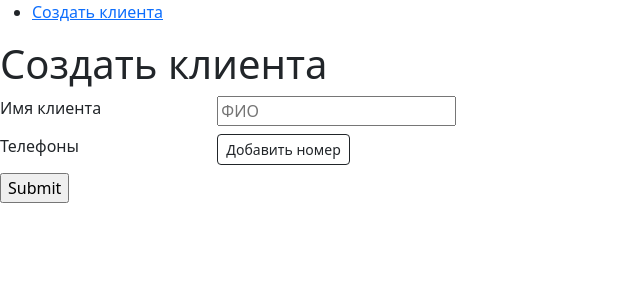
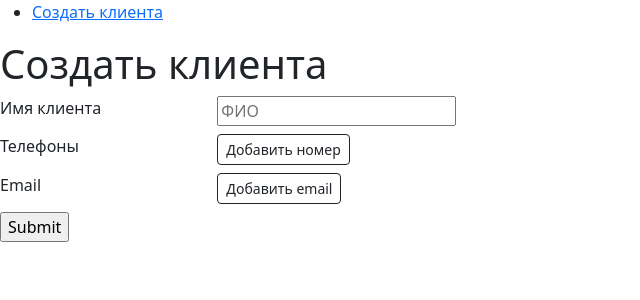
Before and after one commit to stz777/crm-mif, a Next.js app: page /clients/create in a window 1280 px wide. Shown: the top 300 px of the page, without its empty margins (0-640 px from the left). Built offline with nearby package versions, Linux system fonts and the light colour scheme.

Commit message:
append emails

```diff
--- a/src/app/clients/create/createClientForm.tsx
+++ b/src/app/clients/create/createClientForm.tsx
@@ -9,7 +9,8 @@ interface PhoneFiels {
 
 type FormValues = {
     fio: string
-    phones: PhoneFiels[];
+    phones: { phone: string }[];
+    emails: { email: string }[];
 };
 
 export default function CreateClientForm() {
@@ -17,6 +18,10 @@ export default function CreateClientForm() {
     const { fields: phonesFields, append: appendPhone, remove: removePhone } = useFieldArray({
         control,
         name: "phones",
+    });
+    const { fields: emailFields, append: appendEmail, remove: removeEmail } = useFieldArray({
+        control,
+        name: "emails",
     });
     return (
         <form onSubmit={handleSubmit(onSubmit)}>
@@ -38,6 +43,16 @@ export default function CreateClientForm() {
                 </>}
             />
 
+            <FieldWrapper title="Email"
+                field={<>
+                    {emailFields.map(({ id }, i) => <div key={id} className="d-flex">
+                        <input placeholder="Введите email" {...register(`emails.${i}.email`, { required: true })} />
+                        <div onClick={() => removeEmail(i)} className="btn btn-outline-danger btn-sm">Удалить</div>
+                    </div>)}
+                    <div onClick={() => appendEmail({ email: "" })} className="btn btn-outline-dark btn-sm">Добавить email</div>
+                </>}
+            />
+
             <input type="submit" />
         </form>
     );
```
